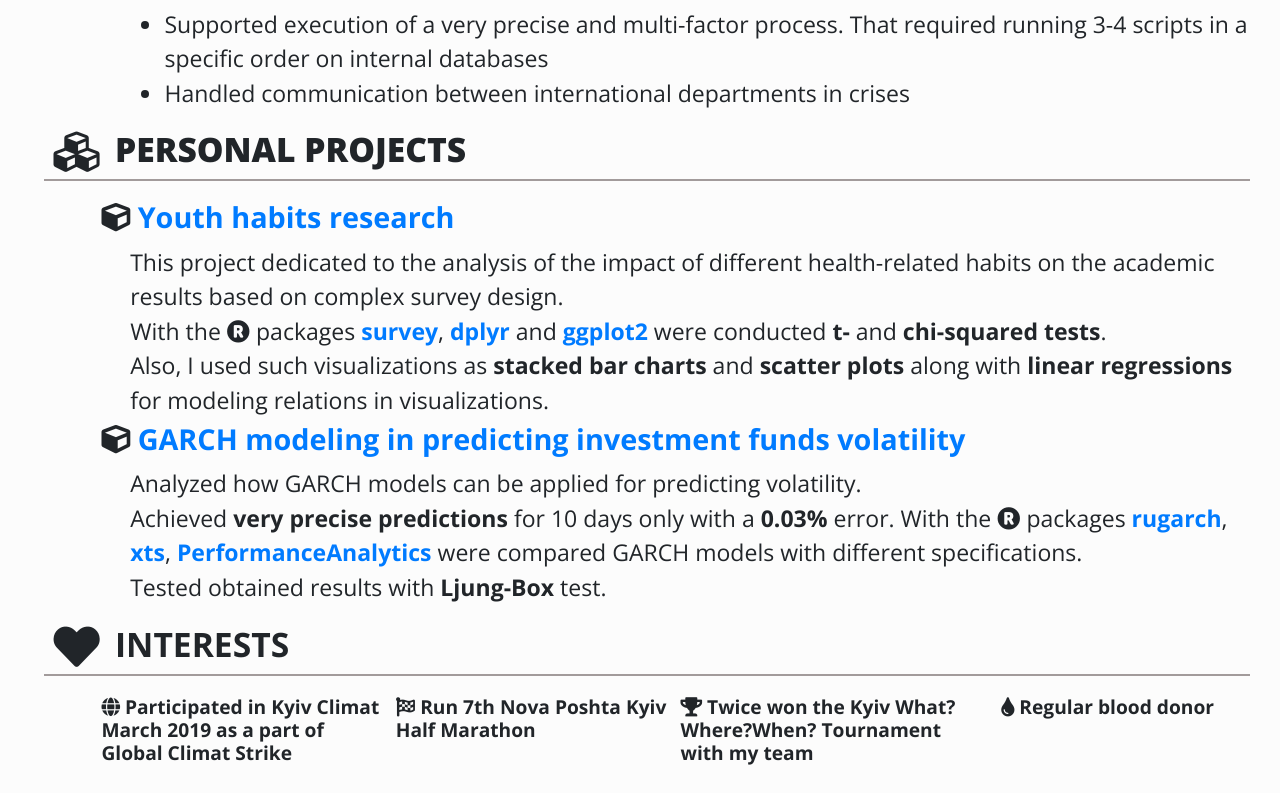
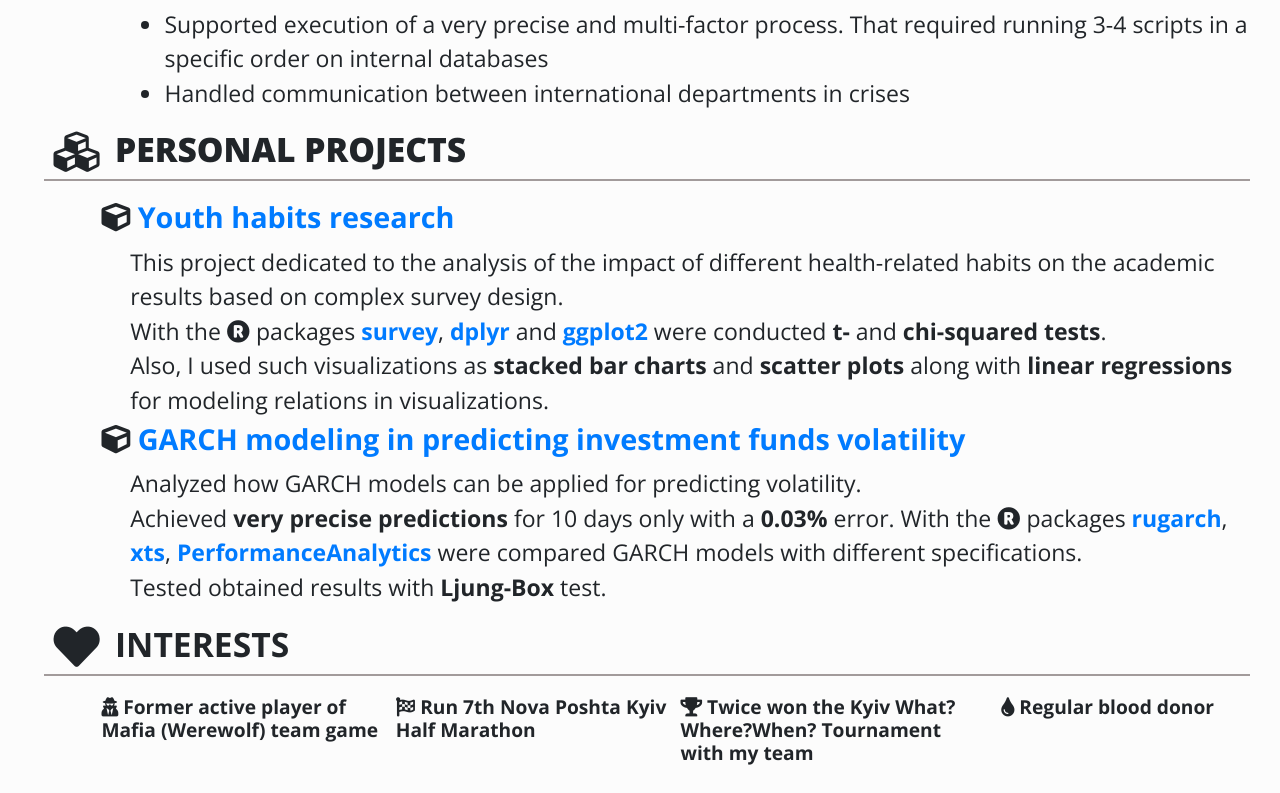
Before and after one commit to kostyantynHrytsyuk/resume-page, a plain HTML site: page index.html in a window 1280 px wide. Shown: the part 1056-1849 px from the top of the page. Drawn offline with nearby package versions, Linux system fonts and the light colour scheme.

Commit message:
Minor content change

```diff
--- a/index.html
+++ b/index.html
@@ -237,8 +237,8 @@
                   <div class="activity mr-2">
                     <div>
                       <h6 class="font-weight-bold">
-                          <i class="fas fa-globe"></i>
-                          Participated in Kyiv Climat March 2019 as a part of Global Climat Strike
+                        <i class="fas fa-user-secret"></i>
+                        Former active player of Mafia (Werewolf) team game
                       </h6>
                     </div>
                   </div>
```
